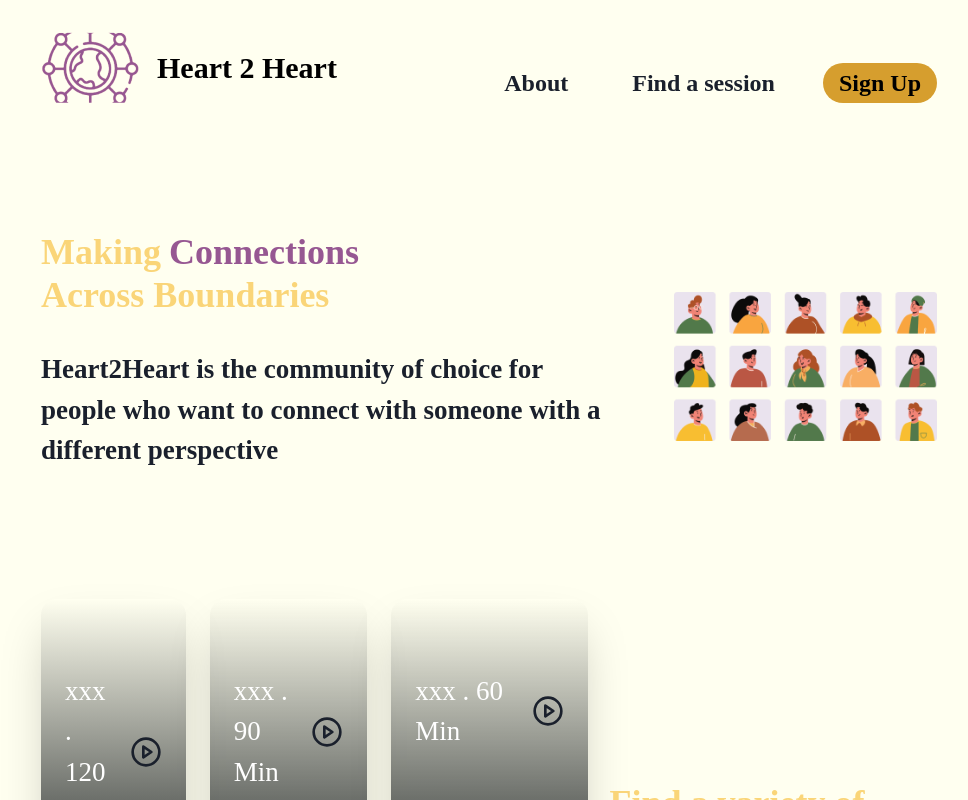
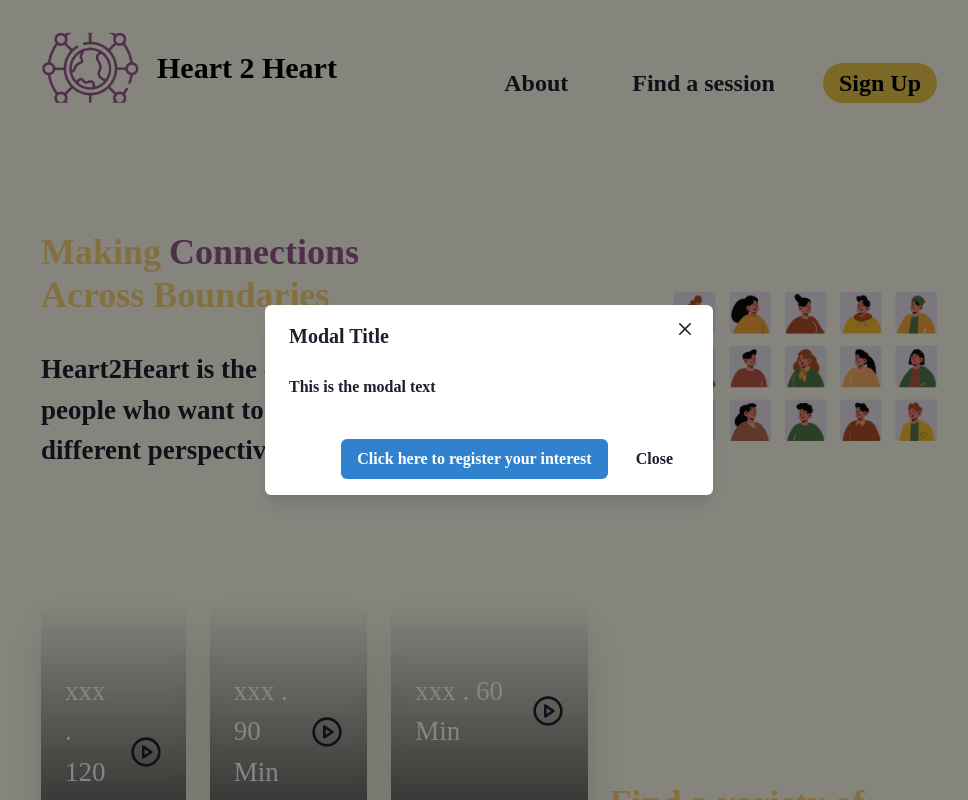
Before and after one commit to bettersg/heart2heart, a React (Create React App) app in the folder web/: page / in a window 1280 px wide. Both pictures are taken after a click on the button "Sign Up". Shown: the top 800 px of the page, without its empty margins (151-1119 px from the left). Built offline with nearby package versions, Linux system fonts and the light colour scheme.

Commit message:
added barebone modal when clicking sign up button landing page

```diff
--- a/web/src/components/Header.tsx
+++ b/web/src/components/Header.tsx
@@ -5,12 +5,16 @@ import {
   Heading,
   HStack,
   Image,
+  useDisclosure,
   useMediaQuery,
 } from '@chakra-ui/react';
 import React from 'react';
 import PrimaryBtn from './Buttons/PrimaryBtn';
+import SignUpModal from './SignUpModal';
 
 const Header: React.FC = () => {
+  const { isOpen, onOpen, onClose } = useDisclosure();
+
   const [isMobile] = useMediaQuery('(max-width: 768px)');
   return (
     <Flex
@@ -66,7 +70,12 @@ const Header: React.FC = () => {
           >
             Login
           </Button>
-          <PrimaryBtn fontSize={{ base: 'xs', lg: '2xl' }} text="Sign Up" />
+          <PrimaryBtn
+            onClick={onOpen}
+            fontSize={{ base: 'xs', lg: '2xl' }}
+            text="Sign Up"
+          />
+          <SignUpModal isCentered isOpen={isOpen} onClose={onClose} />
         </HStack>
       </Flex>
     </Flex>
--- /dev/null
+++ b/web/src/components/SignUpModal.tsx
@@ -0,0 +1,41 @@
+import {
+  Modal,
+  ModalOverlay,
+  ModalContent,
+  ModalHeader,
+  ModalFooter,
+  ModalBody,
+  ModalCloseButton,
+  Text,
+  Button,
+  ModalProps,
+} from '@chakra-ui/react';
+import React from 'react';
+
+const SignUpModal: React.FC<Omit<ModalProps, 'children'>> = ({
+  isOpen,
+  onClose,
+  ...props
+}) => (
+  <Modal isOpen={isOpen} onClose={onClose} {...props}>
+    <ModalOverlay />
+    <ModalContent>
+      <ModalHeader>Modal Title</ModalHeader>
+      <ModalCloseButton />
+      <ModalBody>
+        <Text fontWeight="bold" mb="1rem">
+          This is the modal text
+        </Text>
+      </ModalBody>
+
+      <ModalFooter>
+        <Button colorScheme="blue" mr={3} onClick={onClose}>
+          Click here to register your interest
+        </Button>
+        <Button variant="ghost">Close</Button>
+      </ModalFooter>
+    </ModalContent>
+  </Modal>
+);
+
+export default SignUpModal;
```
